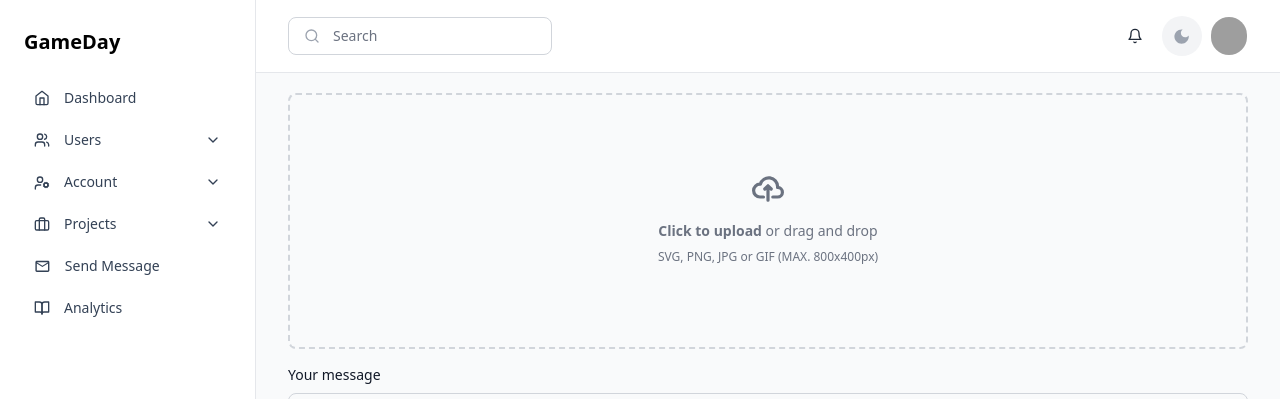
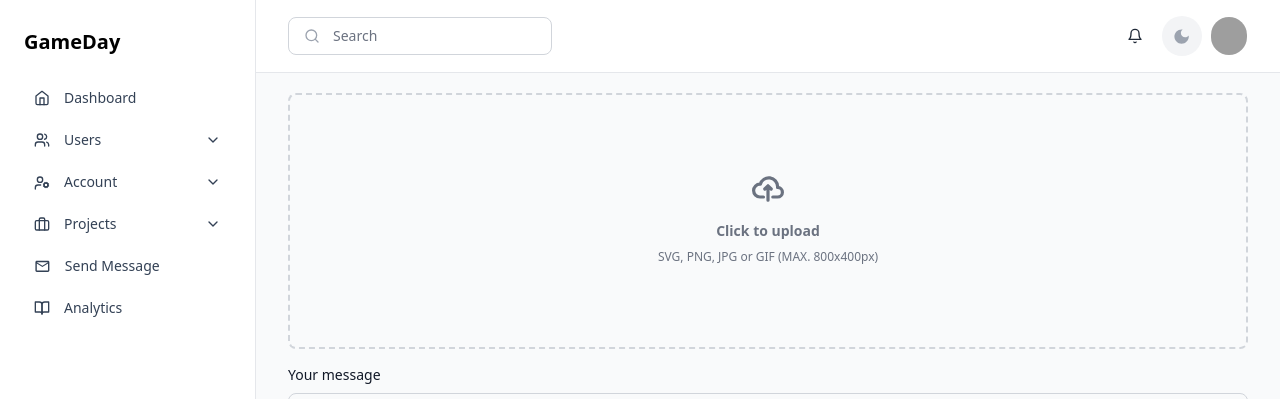
Before and after one commit to IlinAndrey/donation_front, a React (Create React App) app: page / in a window 1280 px wide. Shown: the top 399 px of the page. Built offline with nearby package versions, Linux system fonts and the light colour scheme; no server answers; grey boxes are pictures that could not be loaded.

Commit message:
nichego ne poluchaetsa? dazhe dnd

```diff
--- a/package.json
+++ b/package.json
@@ -18,6 +18,8 @@
     "js-cookie": "^3.0.5",
     "react": "^18.2.0",
     "react-apexcharts": "^1.4.1",
+    "react-dnd": "^16.0.1",
+    "react-dnd-html5-backend": "^16.0.1",
     "react-dom": "^18.2.0",
     "react-router-dom": "^6.19.0",
     "react-scripts": "5.0.1",
--- /dev/null
+++ b/src/components/Dropzone.js
@@ -0,0 +1,95 @@
+import React, { useState } from "react";
+import { useDrag, useDrop } from "react-dnd";
+
+const Dropzone = () => {
+  const [file, setFile] = useState(null);
+
+  const onDrop = (item) => {
+    setFile(item.file);
+  };
+
+  const [{ canDrop, isOver }, drop] = useDrop({
+    accept: "FILE",
+    drop: onDrop,
+    collect: (monitor) => ({
+      isOver: monitor.isOver(),
+      canDrop: monitor.canDrop(),
+    }),
+  });
+
+  const [{ isDragging }, drag] = useDrag({
+    type: "FILE",
+    item: { type: "FILE", file },
+    end: (item, monitor) => {
+      if (monitor.didDrop()) {
+        setFile(null);
+      }
+    },
+  });
+
+    const handleFileChange = (e) => {
+    const selectedFile = e.target.files[0];
+    setFile(selectedFile);
+  };
+
+  const combinedDragAndDropRef = (node) => {
+    drag(drop(node));
+  };
+
+  return (
+    <label
+      htmlFor="dropzone-file"
+      className={`flex flex-col items-center justify-center w-full h-64 border-2 ${
+        canDrop && isOver
+          ? "border-dashed border-green-500 bg-gray-100 dark:hover:bg-gray-600 dark:border-gray-500"
+          : "border-dashed border-gray-300 bg-gray-50 dark:hover:bg-bray-800 dark:bg-gray-700 dark:hover:bg-gray-600 dark:border-gray-600 dark:hover:border-gray-500"
+      } rounded-lg cursor-pointer`}
+    >
+      <div
+        ref={combinedDragAndDropRef}
+        className="flex flex-col items-center justify-center pt-5 pb-6"
+      >
+        <svg
+          className={`w-8 h-8 mb-4 text-gray-500 dark:text-gray-400 ${
+            isDragging ? "text-green-500" : ""
+          }`}
+          aria-hidden="true"
+          xmlns="http://www.w3.org/2000/svg"
+          fill="none"
+          viewBox="0 0 20 16"
+        >
+          <path
+            stroke="currentColor"
+            strokeLinecap="round"
+            strokeLinejoin="round"
+            strokeWidth="2"
+            d="M13 13h3a3 3 0 0 0 0-6h-.025A5.56 5.56 0 0 0 16 6.5 5.5 5.5 0 0 0 5.207 5.021C5.137 5.017 5.071 5 5 5a4 4 0 0 0 0 8h2.167M10 15V6m0 0L8 8m2-2 2 2"
+          />
+        </svg>
+        {file && (
+          <p className="mb-2 text-sm text-gray-500 dark:text-gray-400">
+            <span className="font-semibold">{file.name}</span>
+          </p>
+        )}
+        {!file && (
+          <p className="mb-2 text-sm text-gray-500 dark:text-gray-400">
+            <span className="font-semibold">
+              {isDragging ? "Drag to move" : "Click to upload"}
+            </span>{" "}
+          </p>
+        )}
+        <p className="text-xs text-gray-500 dark:text-gray-400">
+          SVG, PNG, JPG or GIF (MAX. 800x400px)
+        </p>
+      </div>
+      <input
+        id="dropzone-file"
+        type="file"
+        className="hidden"
+        onChange={handleFileChange}
+      />
+    </label>
+  );
+};
+
+export default Dropzone;
--- a/src/components/Header.js
+++ b/src/components/Header.js
@@ -140,6 +140,7 @@ function Header({ toggleDarkMode, darkMode, isAuthenticated, user }) {
               </button>
 
               <div className="hs-dropdown relative inline-flex [--placement:bottom-right]">
+                {isAuthenticated ? (
                   <button
                     id="hs-dropdown-with-header"
                     type="button"
@@ -152,6 +153,22 @@ function Header({ toggleDarkMode, darkMode, isAuthenticated, user }) {
                       alt="Image Description"
                     />
                   </button>
+                ) : (
+                  <div>
+                  <button
+                    data-modal-target="default-modal"
+                    data-modal-toggle="default-modal"
+                    onClick={handleModalOpen}
+                    type="button"
+                    class="text-white bg-blue-700 hover:bg-blue-800 focus:ring-4 focus:ring-blue-300 font-medium rounded-lg text-sm px-5 py-2.5 dark:bg-blue-600 dark:hover:bg-blue-700 focus:outline-none dark:focus:ring-blue-800"
+                  >
+                    Sign in
+                  </button>
+                  {modalSignIn && (
+                    <SignInModalTab modalSign={setModalSignIn} />
+                  )}
+                  </div>
+                )}
 
                 {isMenuOpen && (
                   <div className="absolute right-0 mt-11 duration min-w-[15rem] max-w-[15rem] bg-white shadow-md rounded-lg p-2 dark:bg-gray-800 dark:border dark:border-gray-700">
@@ -192,13 +209,13 @@ function Header({ toggleDarkMode, darkMode, isAuthenticated, user }) {
                         </div>
                       ) : (
                         <div className="">
-                          <p className="text-sm text-gray-500 dark:text-gray-400">
+                          {/* <p className="text-sm text-gray-500 dark:text-gray-400">
                             Not signed
                           </p>
                           <button
-                            data-modal-target="default-modal"
-                            data-modal-toggle="default-modal"
-                            onClick={handleModalOpen}
+                            // data-modal-target="default-modal"
+                            // data-modal-toggle="default-modal"
+                            // onClick={handleModalOpen}
                             className="flex items-center text-sm text-blue-500 dark:text-blue-400 right-0 mr-5"
                           >
                             Sign In With...
@@ -210,7 +227,9 @@ function Header({ toggleDarkMode, darkMode, isAuthenticated, user }) {
                               }}
                             />
                           </button>
-                          {modalSignIn && <SignInModalTab modalSign={setModalSignIn}/>}
+                          {modalSignIn && (
+                            <SignInModalTab modalSign={setModalSignIn} />
+                          )}
                           {/* <SignInModalTab /> */}
                           {/* <SignInModalTab modalSign={setModalSignIn}/> */}
                         </div>
--- a/src/pages/SendData.js
+++ b/src/pages/SendData.js
@@ -1,42 +1,18 @@
-import React, { useEffect, useState } from "react";
+import React, { createContext, useState } from "react";
+import { DndProvider } from "react-dnd";
+import { HTML5Backend } from "react-dnd-html5-backend";
 import Footer from "../components/Footer";
+import Dropzone from "../components/Dropzone";
+
+
 
 function SendData() {
-
   return (
+    <DndProvider backend={HTML5Backend}>
     <>
       <div>
         <div className="w-full pb-10 pt-5 px-4 sm:px-6 md:px-8 lg:ps-72">
-          <label
-            htmlFor="dropzone-file"
-            className="flex flex-col items-center justify-center w-full h-64 border-2 border-gray-300 border-dashed rounded-lg cursor-pointer bg-gray-50 dark:hover:bg-bray-800 dark:bg-gray-700 hover:bg-gray-100 dark:border-gray-600 dark:hover:border-gray-500 dark:hover:bg-gray-600"
-          >
-            <div className="flex flex-col items-center justify-center pt-5 pb-6">
-              <svg
-                className="w-8 h-8 mb-4 text-gray-500 dark:text-gray-400"
-                aria-hidden="true"
-                xmlns="http://www.w3.org/2000/svg"
-                fill="none"
-                viewBox="0 0 20 16"
-              >
-                <path
-                  stroke="currentColor"
-                  strokeLinecap="round"
-                  strokeLinejoin="round"
-                  strokeWidth="2"
-                  d="M13 13h3a3 3 0 0 0 0-6h-.025A5.56 5.56 0 0 0 16 6.5 5.5 5.5 0 0 0 5.207 5.021C5.137 5.017 5.071 5 5 5a4 4 0 0 0 0 8h2.167M10 15V6m0 0L8 8m2-2 2 2"
-                />
-              </svg>
-              <p className="mb-2 text-sm text-gray-500 dark:text-gray-400">
-                <span className="font-semibold">Click to upload</span> or drag
-                and drop
-              </p>
-              <p className="text-xs text-gray-500 dark:text-gray-400">
-                SVG, PNG, JPG or GIF (MAX. 800x400px)
-              </p>
-            </div>
-            <input id="dropzone-file" type="file" className="hidden" />
-          </label>
+          <Dropzone />
           <label
             htmlFor="message"
             className="block mb-2 mt-4 text-sm font-medium text-gray-900 dark:text-white"
@@ -78,11 +54,17 @@ function SendData() {
               required
             />
           </form>
-          <button type="button" className="mt-10 text-gray-900 bg-white border border-gray-300 focus:outline-none hover:bg-gray-100 focus:ring-4 focus:ring-gray-200 font-medium rounded-lg text-sm px-5 py-2.5 me-2 mb-2 dark:bg-gray-800 dark:text-white dark:border-gray-600 dark:hover:bg-gray-700 dark:hover:border-gray-600 dark:focus:ring-gray-700">Send</button>
+          <button
+            type="button"
+            className="mt-10 text-gray-900 bg-white border border-gray-300 focus:outline-none hover:bg-gray-100 focus:ring-4 focus:ring-gray-200 font-medium rounded-lg text-sm px-5 py-2.5 me-2 mb-2 dark:bg-gray-800 dark:text-white dark:border-gray-600 dark:hover:bg-gray-700 dark:hover:border-gray-600 dark:focus:ring-gray-700"
+          >
+            Send
+          </button>
           <Footer />
         </div>
       </div>
     </>
+    </DndProvider>
   );
 }
 
```
Also changed, not shown: src/index.js (+9 -5 lines), 1 other file (tests, documents, lock files or other folders). Lines whose indentation alone changed are shown as unchanged.
